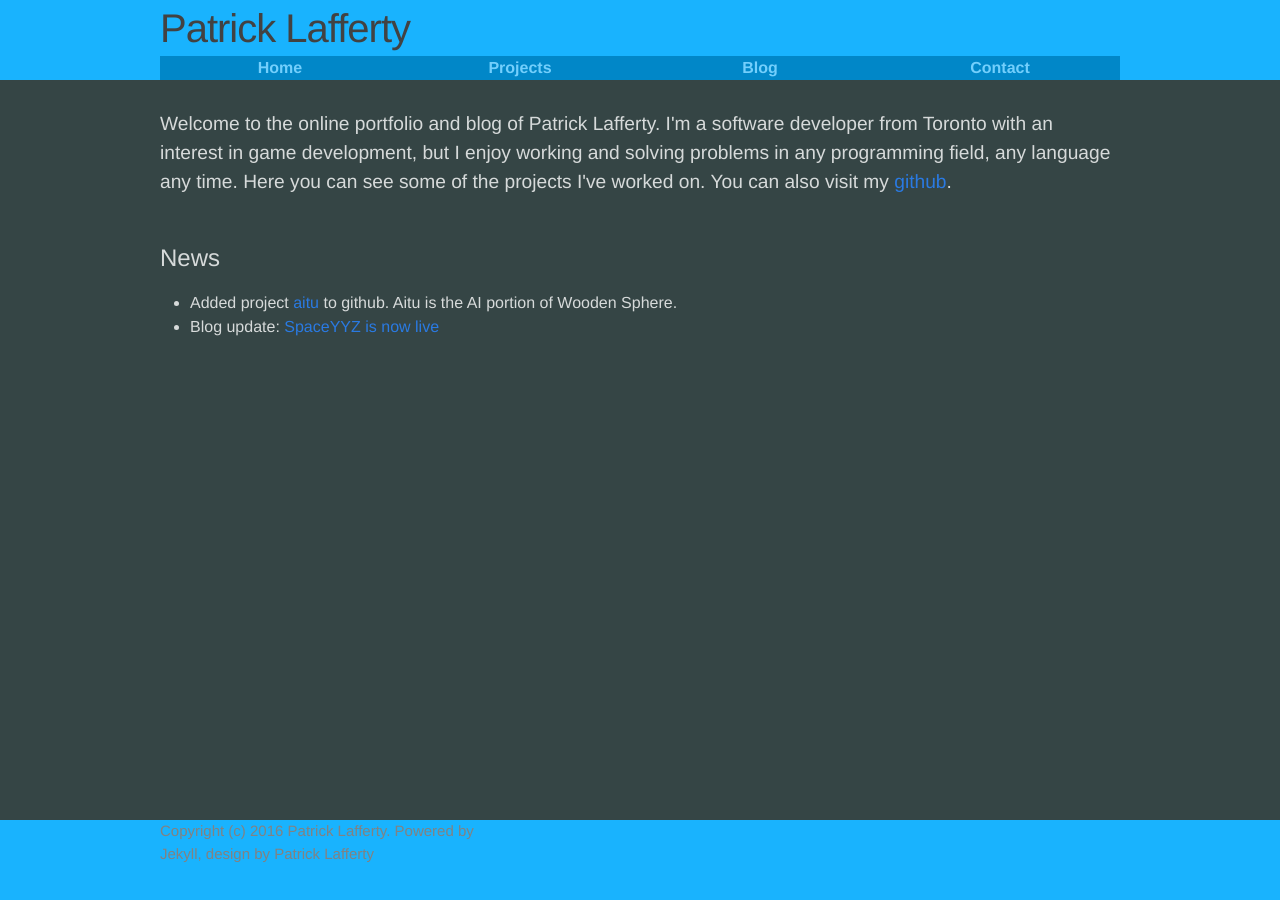
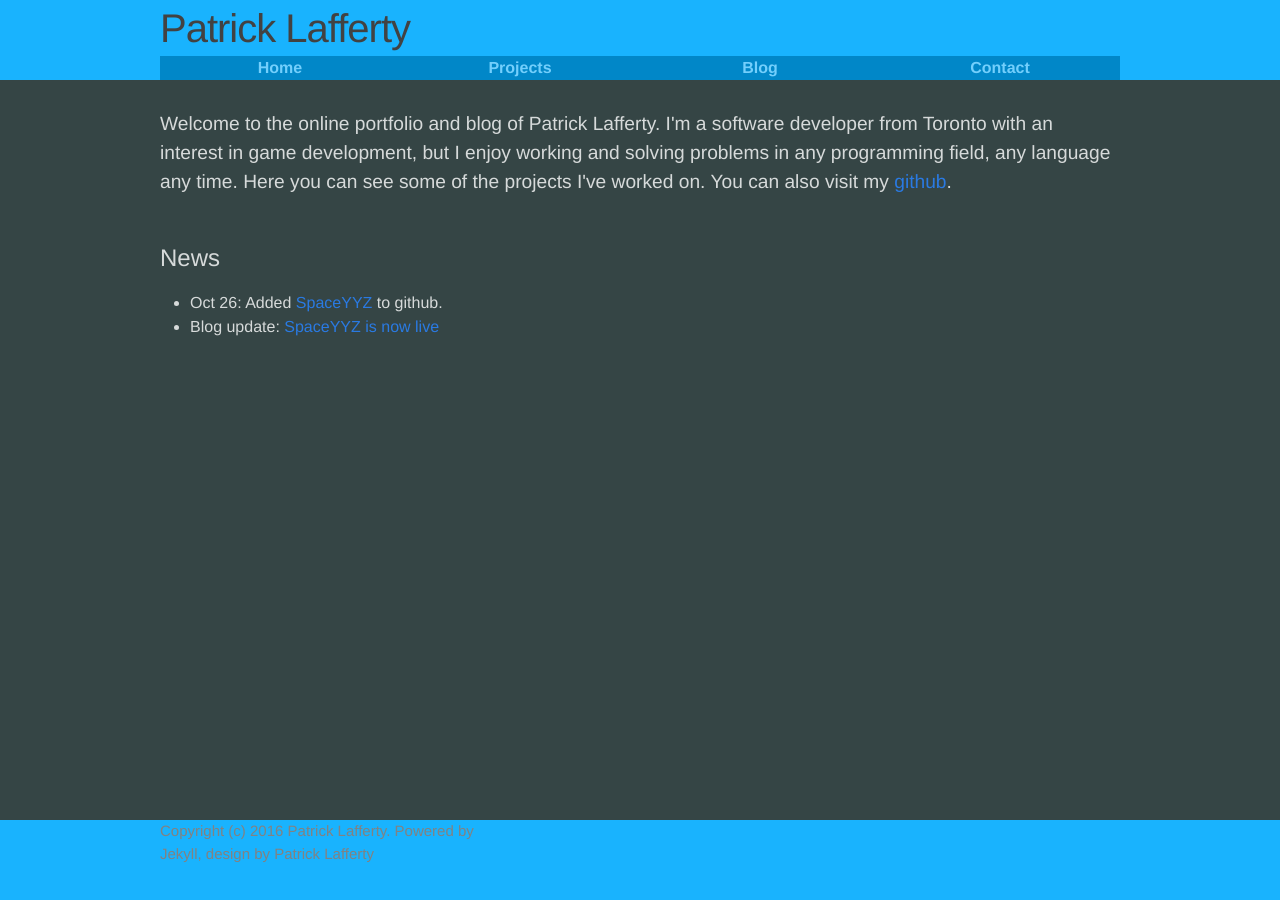
Before and after one commit to patrick-lafferty/patrick-lafferty.github.io, a Jekyll site: the page built from index.html, in a window 1280 px wide. Built offline with Jekyll 4.4.1, drawn with Linux system fonts in a browser that asks for light colours.

Commit message:
added spaceyyz to news

```diff
--- a/index.html
+++ b/index.html
@@ -7,7 +7,7 @@ layout: default
 
     <h2>News</h2>
     <ul>
-	    <li>Added project <a href="https://github.com/patrick-lafferty/aitu">aitu</a> to github. Aitu is the AI portion of Wooden Sphere.</li>
+		<li>Oct 26: Added <a href="https://patrick-lafferty.github.io/spaceyyz">SpaceYYZ</a> to github.
 	    <li>Blog update: {% assign post = site.posts | first %} <a href="{{post.url}}">{{post.title}}</a></li>
     </ul>
 </div>
```
